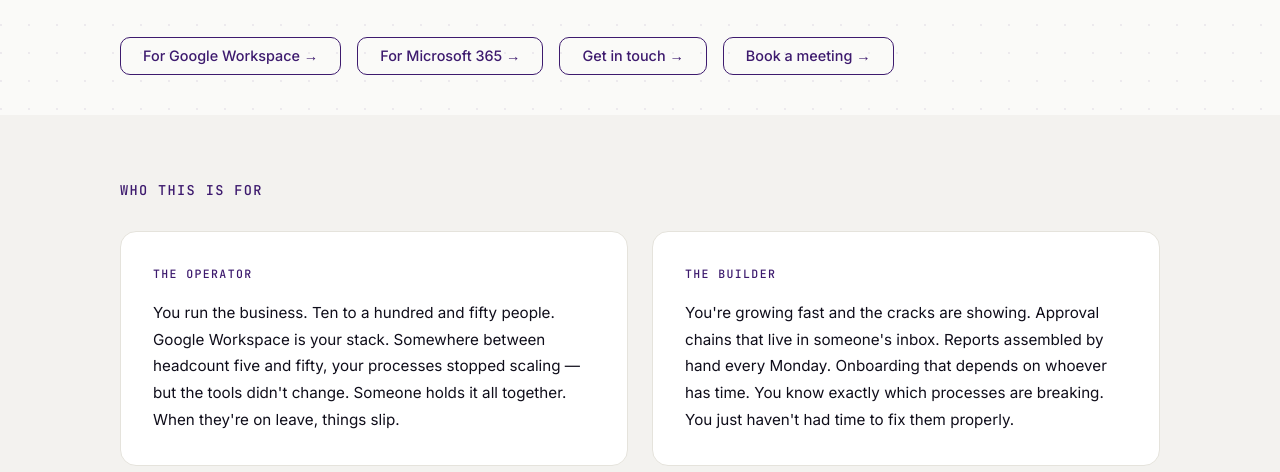
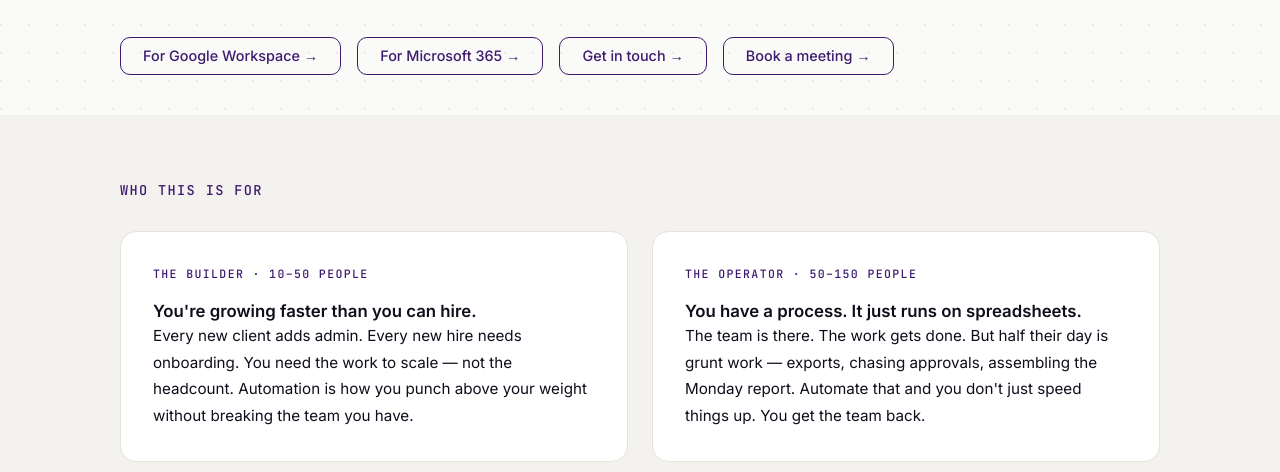
Before and after one commit to hrsrini/prototypes.designv2, an Astro site: page /smb in a window 1280 px wide. Shown: the part 328-800 px from the top of the page. Built offline with nearby package versions, Linux system fonts and the light colour scheme; Astro itself is replaced by a stand-in of ours.

Commit message:
Rewrite SMB who-cards: Builder (10-50) and Operator (50-150) with new copy
Co-Authored-By: Claude Sonnet 4.6 <noreply@anthropic.com>

```diff
--- a/src/pages/smb.astro
+++ b/src/pages/smb.astro
@@ -63,12 +63,14 @@ const capabilities = [
         <span class="eyebrow">Who this is for</span>
         <div class="who-grid">
           <div class="who-card">
-            <span class="who-label">The Operator</span>
-            <p>You run the business. Ten to a hundred and fifty people. Google Workspace is your stack. Somewhere between headcount five and fifty, your processes stopped scaling — but the tools didn't change. Someone holds it all together. When they're on leave, things slip.</p>
+            <span class="who-label">THE BUILDER · 10–50 PEOPLE</span>
+            <h3>You're growing faster than you can hire.</h3>
+            <p>Every new client adds admin. Every new hire needs onboarding. You need the work to scale — not the headcount. Automation is how you punch above your weight without breaking the team you have.</p>
           </div>
           <div class="who-card">
-            <span class="who-label">The Builder</span>
-            <p>You're growing fast and the cracks are showing. Approval chains that live in someone's inbox. Reports assembled by hand every Monday. Onboarding that depends on whoever has time. You know exactly which processes are breaking. You just haven't had time to fix them properly.</p>
+            <span class="who-label">THE OPERATOR · 50–150 PEOPLE</span>
+            <h3>You have a process. It just runs on spreadsheets.</h3>
+            <p>The team is there. The work gets done. But half their day is grunt work — exports, chasing approvals, assembling the Monday report. Automate that and you don't just speed things up. You get the team back.</p>
           </div>
         </div>
         <p class="who-closing"><em>If either of these sounds like your team — the cases below are built for you.</em></p>
```
